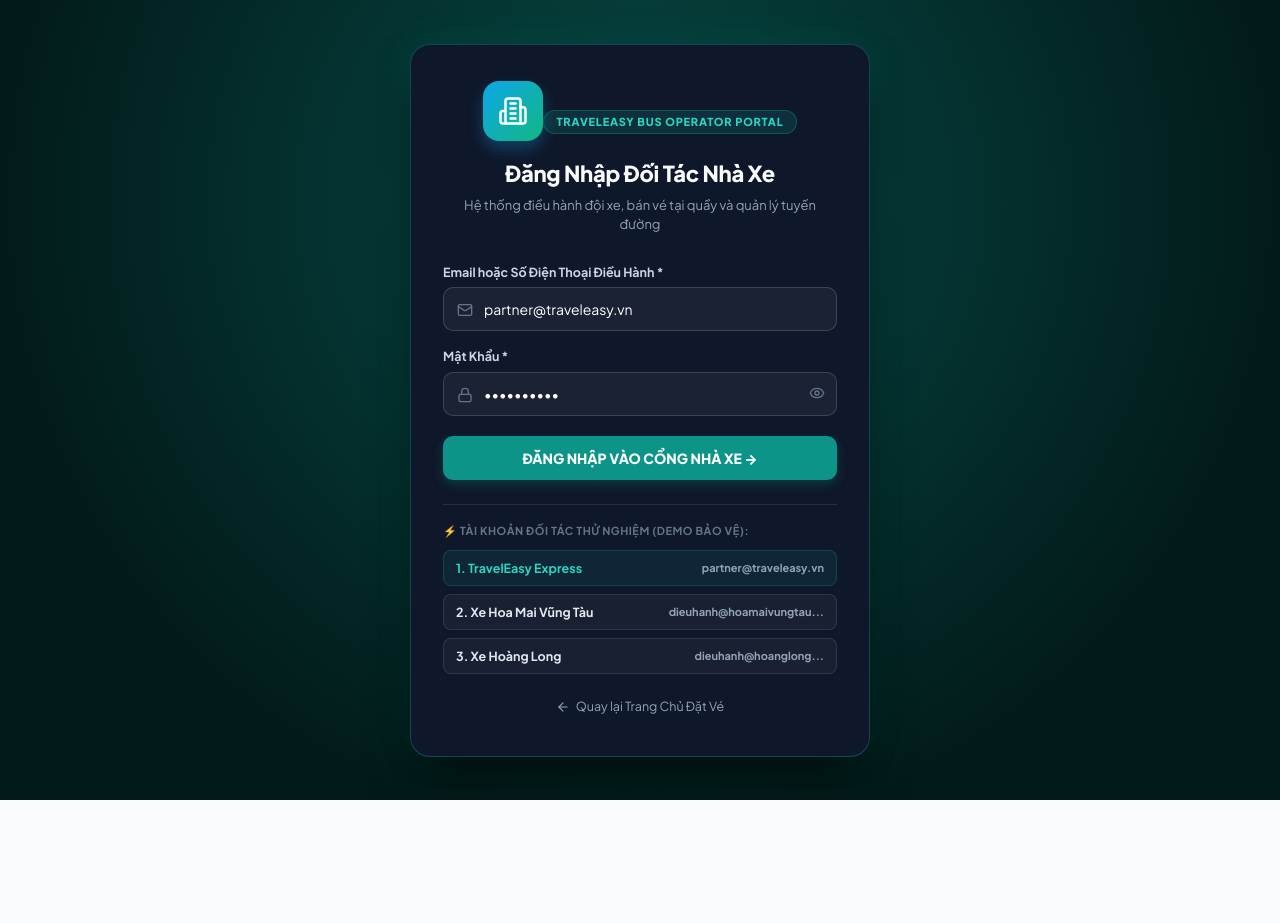
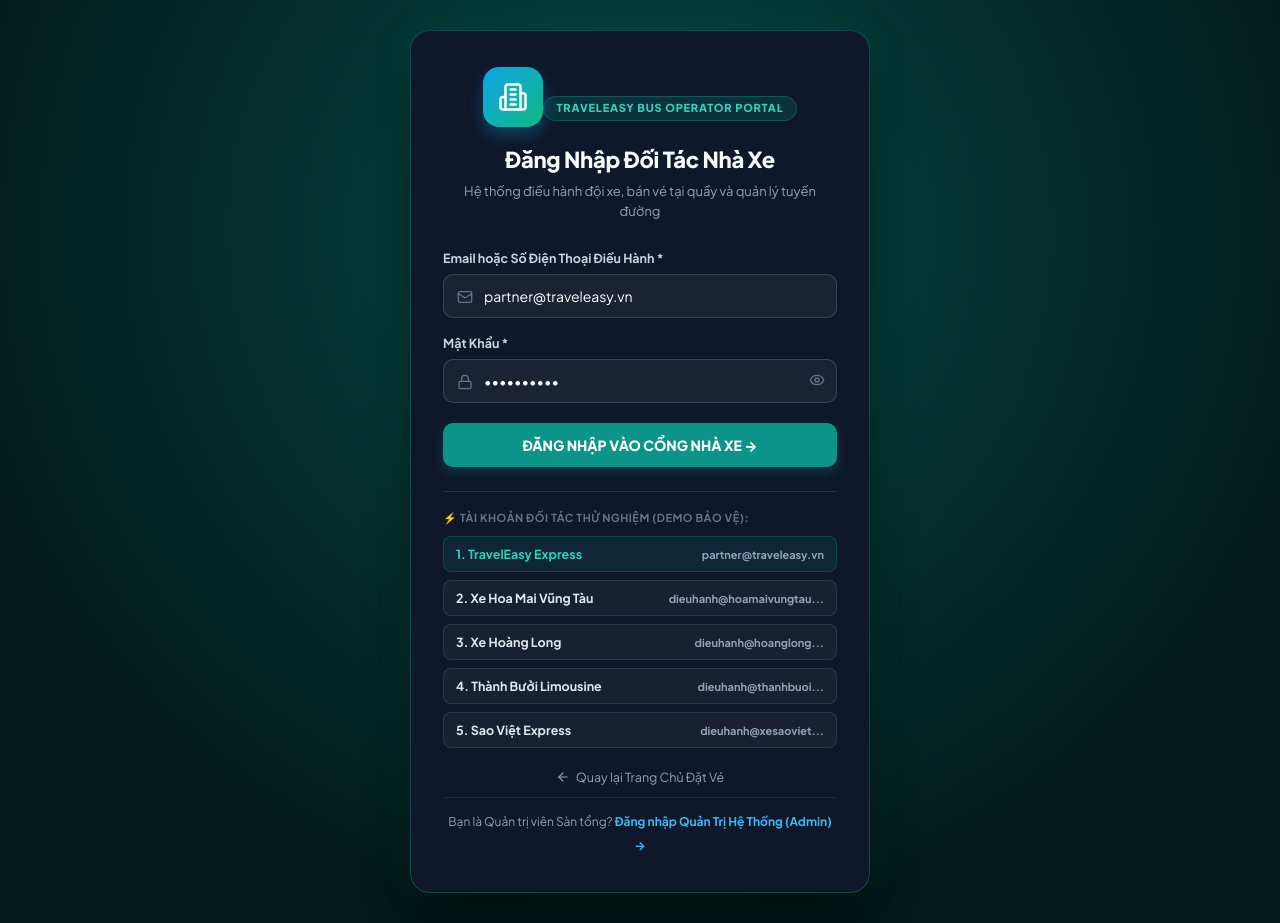
Before and after one commit to phamcongthanhvn2k6/traveleasy-platform, a React (Vite) app in the folder frontend/: page /company/login in a window 1280 px wide. Before the commit the page ends 800 px from the top, so only its background shows below. Built offline with nearby package versions, Linux system fonts and the light colour scheme.

Commit message:
feat(auth,ux): add direct cross-portal navigation and expanded demo accounts to login screens

```diff
--- a/frontend/src/pages/admin/auth/AdminLoginPage.tsx
+++ b/frontend/src/pages/admin/auth/AdminLoginPage.tsx
@@ -514,6 +514,22 @@
               >
                 🛡️ Admin Kỹ Thuật
               </button>
+              <button
+                type="button"
+                onClick={() => handleQuickFill('trungkien.admin@traveleasy.vn')}
+                style={{
+                  backgroundColor: '#1e293b',
+                  border: '1px solid #334155',
+                  borderRadius: '6px',
+                  padding: '6px 10px',
+                  fontSize: '11.5px',
+                  color: '#a7f3d0',
+                  cursor: 'pointer',
+                  fontWeight: 600
+                }}
+              >
+                🛡️ Admin Vận Hành
+              </button>
             </div>
           </div>
         </div>
@@ -536,6 +552,22 @@
           <Lock size={13} color="#10b981" />
           <span>Hệ thống ghi nhận địa chỉ IP &amp; Nhật ký kiểm toán thời gian thực</span>
         </div>
+
+        {/* Switch Portal Link */}
+        <div style={{ textAlign: 'center', marginTop: '16px' }}>
+          <span style={{ color: '#64748b', fontSize: '12px' }}>Bạn là Đối tác Nhà xe? </span>
+          <Link
+            to="/company/login"
+            style={{
+              color: '#38bdf8',
+              fontSize: '12px',
+              fontWeight: 700,
+              textDecoration: 'none',
+            }}
+          >
+            Đến Cổng Điều Hành Nhà Xe (Operator Portal) →
+          </Link>
+        </div>
       </div>
     </div>
   );
--- a/frontend/src/pages/company/auth/CompanyLoginPage.tsx
+++ b/frontend/src/pages/company/auth/CompanyLoginPage.tsx
@@ -343,11 +343,55 @@
               <span>3. Xe Hoàng Long</span>
               <span style={{ fontSize: '11px', color: '#94a3b8' }}>dieuhanh@hoanglong...</span>
             </button>
+
+            <button
+              type="button"
+              onClick={() => handleQuickFill('dieuhanh@thanhbuoi.com.vn')}
+              style={{
+                backgroundColor: 'rgba(255, 255, 255, 0.04)',
+                border: '1px solid rgba(255, 255, 255, 0.1)',
+                color: '#e2e8f0',
+                padding: '9px 12px',
+                borderRadius: '8px',
+                fontSize: '12.5px',
+                fontWeight: 700,
+                textAlign: 'left',
+                cursor: 'pointer',
+                display: 'flex',
+                alignItems: 'center',
+                justifyContent: 'space-between',
+              }}
+            >
+              <span>4. Thành Bưởi Limousine</span>
+              <span style={{ fontSize: '11px', color: '#94a3b8' }}>dieuhanh@thanhbuoi...</span>
+            </button>
+
+            <button
+              type="button"
+              onClick={() => handleQuickFill('dieuhanh@xesaoviet.com.vn')}
+              style={{
+                backgroundColor: 'rgba(255, 255, 255, 0.04)',
+                border: '1px solid rgba(255, 255, 255, 0.1)',
+                color: '#e2e8f0',
+                padding: '9px 12px',
+                borderRadius: '8px',
+                fontSize: '12.5px',
+                fontWeight: 700,
+                textAlign: 'left',
+                cursor: 'pointer',
+                display: 'flex',
+                alignItems: 'center',
+                justifyContent: 'space-between',
+              }}
+            >
+              <span>5. Sao Việt Express</span>
+              <span style={{ fontSize: '11px', color: '#94a3b8' }}>dieuhanh@xesaoviet...</span>
+            </button>
           </div>
         </div>
 
-        {/* Back Link */}
-        <div style={{ textAlign: 'center', marginTop: '22px' }}>
+        {/* Back Link & Switch Portal Link */}
+        <div style={{ textAlign: 'center', marginTop: '20px', display: 'flex', flexDirection: 'column', gap: '10px' }}>
           <Link
             to="/"
             style={{
@@ -356,11 +400,27 @@
               textDecoration: 'none',
               display: 'inline-flex',
               alignItems: 'center',
+              justifyContent: 'center',
               gap: '6px',
             }}
           >
             <ArrowLeft size={14} /> Quay lại Trang Chủ Đặt Vé
           </Link>
+
+          <div style={{ paddingTop: '10px', borderTop: '1px solid rgba(255, 255, 255, 0.08)' }}>
+            <span style={{ color: '#94a3b8', fontSize: '12px' }}>Bạn là Quản trị viên Sàn tổng? </span>
+            <Link
+              to="/admin/login"
+              style={{
+                color: '#38bdf8',
+                fontSize: '12px',
+                fontWeight: 700,
+                textDecoration: 'none',
+              }}
+            >
+              Đăng nhập Quản Trị Hệ Thống (Admin) →
+            </Link>
+          </div>
         </div>
       </div>
     </div>
```
Also changed, not shown: 2 other files (tests, documents, lock files or other folders).
